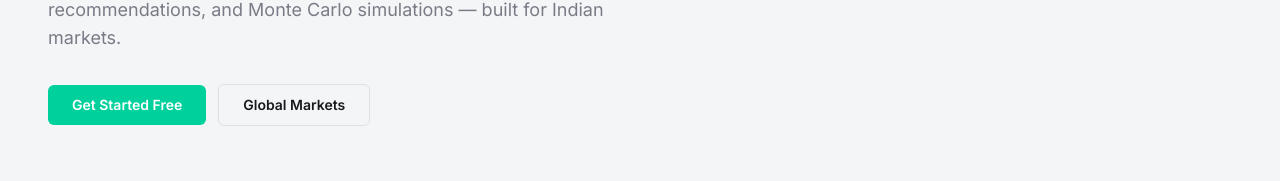
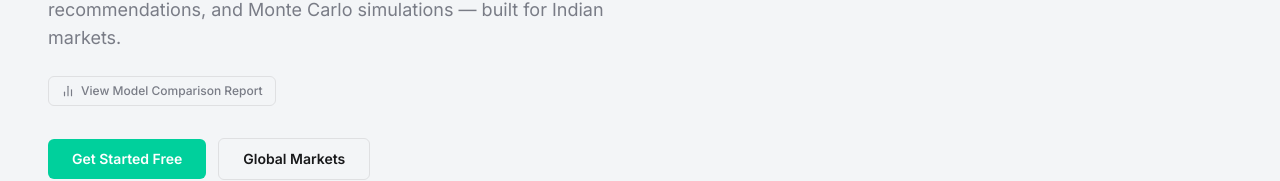
Before and after one commit to Rishi2403/Diversifi, a React (Vite) app in the folder frontend/: page / in a window 1280 px wide. Shown: the part 394-575 px from the top of the page. Built offline with nearby package versions, Linux system fonts and the light colour scheme; no server answers.

Commit message:
minor fixes

```diff
--- a/frontend/src/pages/ChatPage.tsx
+++ b/frontend/src/pages/ChatPage.tsx
@@ -10,6 +10,7 @@ import {
 import ReactMarkdown from "react-markdown";
 import { ChatMarkdown } from "@/components/ChatMarkdown";
 
+
 // --- Interfaces ---
 interface Message {
   id: string;
@@ -17,11 +18,13 @@ interface Message {
   content: string;
 }
 
+
 interface ReasoningStep {
   name: string;
   status: "pending" | "active" | "complete" | "error";
   message?: string;
 }
+
 
 interface BackendEvent {
   type: "result" | "clarifier" | "error";
@@ -29,7 +32,9 @@ interface BackendEvent {
   message: string;
 }
 
-const API_BASE = "http://localhost:8000";
+
+const API_BASE = "";
+
 
 // --- Modal Component ---
 function StepModal({
@@ -41,7 +46,9 @@ function StepModal({
 }) {
   if (!step) return null;
 
+
   const isError = step.status === "error";
+
 
   return (
     <div className="fixed inset-0 z-50 flex items-center justify-center p-4 bg-black/60 backdrop-blur-sm animate-in fade-in duration-200">
@@ -71,6 +78,7 @@ function StepModal({
             <X className="w-5 h-5 text-gray-500 dark:text-gray-400" />
           </button>
         </div>
+
 
         {/* Content */}
         <div className="p-6 max-h-[60vh] overflow-y-auto">
@@ -103,6 +111,7 @@ function StepModal({
           </div>
         </div>
 
+
         {/* Footer */}
         <div className="p-6 border-t border-gray-100 dark:border-white/5 bg-gray-50/50 dark:bg-white/5 flex justify-end">
           <button
@@ -116,6 +125,7 @@ function StepModal({
     </div>
   );
 }
+
 
 export default function ChatPage() {
   // --- UI State ---
@@ -131,35 +141,44 @@ export default function ChatPage() {
   const [isProcessing, setIsProcessing] = useState(false);
   const messagesEndRef = useRef<HTMLDivElement>(null);
 
+
   // --- Modal State ---
   const [selectedStep, setSelectedStep] = useState<ReasoningStep | null>(null);
+
 
   // --- Backend Logic State ---
   const [taskId, setTaskId] = useState<string | null>(null);
   const [waitingClarification, setWaitingClarification] = useState(false);
   const [reasoningSteps, setReasoningSteps] = useState<ReasoningStep[]>([]);
 
+
   const processedCountRef = useRef(0);
   const isPollingRef = useRef(false);
   const pollTimeoutRef = useRef<NodeJS.Timeout | null>(null);
+
 
   useEffect(() => {
     return () => stopPolling();
   }, []);
 
+
   const scrollToBottom = () => {
     messagesEndRef.current?.scrollIntoView({ behavior: "smooth" });
   };
+
 
   useEffect(() => {
     scrollToBottom();
   }, [messages, reasoningSteps]);
 
+
   // --- Backend Interaction Logic ---
+
 
   const handleSendMessage = async (e: React.FormEvent) => {
     e.preventDefault();
     if (!input.trim()) return;
+
 
     const userText = input;
     setMessages((prev) => [
@@ -169,6 +188,7 @@ export default function ChatPage() {
     setInput("");
     setIsProcessing(true);
 
+
     if (waitingClarification && taskId) {
       try {
         await fetch(`${API_BASE}/clarify`, {
@@ -176,6 +196,7 @@ export default function ChatPage() {
           headers: { "Content-Type": "application/json" },
           body: JSON.stringify({ task_id: taskId, answer: userText }),
         });
+
 
         setWaitingClarification(false);
         startPolling(taskId);
@@ -187,6 +208,7 @@ export default function ChatPage() {
       processedCountRef.current = 0;
       setReasoningSteps([{ name: "Initializing Agent...", status: "active" }]);
 
+
       try {
         const res = await fetch(`${API_BASE}/ask`, {
           method: "POST",
@@ -194,7 +216,9 @@ export default function ChatPage() {
           body: JSON.stringify({ question: userText }),
         });
 
+
         if (!res.ok) throw new Error("Backend connection failed");
+
 
         const data = await res.json();
         if (data.task_id) {
@@ -219,19 +243,24 @@ export default function ChatPage() {
     }
   };
 
+
   const startPolling = (id: string) => {
     stopPolling();
     isPollingRef.current = true;
 
+
     const poll = async () => {
       if (!isPollingRef.current) return;
+
 
       try {
         const res = await fetch(`${API_BASE}/get/${id}`);
         if (!res.ok) throw new Error("Poll failed");
 
+
         const data = await res.json();
         const allEvents = data.events || [];
+
 
         // 1. Update UI
         if (Array.isArray(allEvents)) {
@@ -243,8 +272,10 @@ export default function ChatPage() {
             }),
           );
 
+
           const hasClarifier = allEvents.some((e) => e.title === "Clarifier");
           const hasError = allEvents.some((e) => e.type === "error");
+
 
           if (data.status === "RUNNING" && !hasClarifier && !hasError) {
             mappedSteps.push({ name: "Processing...", status: "active" });
@@ -252,9 +283,11 @@ export default function ChatPage() {
           setReasoningSteps(mappedSteps);
         }
 
+
         // 2. Logic Control
         const newEvents = allEvents.slice(processedCountRef.current);
         processedCountRef.current = allEvents.length;
+
 
         // Check for Error
         const errorEvent = newEvents.find(
@@ -274,6 +307,7 @@ export default function ChatPage() {
           stopPolling();
           return;
         }
+
 
         // Check for Clarifier
         const newClarifier = newEvents.find(
@@ -298,22 +332,26 @@ export default function ChatPage() {
             ];
           });
 
+
           setIsProcessing(false);
           setWaitingClarification(true);
           stopPolling();
           return;
         }
 
+
         // Check for Completion
         if (data.status === "COMPLETED") {
           stopPolling();
           setIsProcessing(false);
+
 
           if (data.answer) {
             const cleanedAnswer = data.answer
               .split("\n")
               .filter((line) => !/^\|\s*:?-{2,}/.test(line.trim()))
               .join("\n");
+
 
             setMessages((prev) => {
               const lastMsg = prev[prev.length - 1];
@@ -340,13 +378,16 @@ export default function ChatPage() {
       }
     };
 
+
     poll();
   };
+
 
   const stopPolling = () => {
     isPollingRef.current = false;
     if (pollTimeoutRef.current) clearTimeout(pollTimeoutRef.current);
   };
+
 
   // --- RENDER ---
   return (
@@ -356,12 +397,14 @@ export default function ChatPage() {
         <StepModal step={selectedStep} onClose={() => setSelectedStep(null)} />
       )}
 
+
       {/* Stats Cards */}
       <div className="relative z-10 px-6 md:px-12 py-8">
         <div className="grid grid-cols-2 lg:grid-cols-4 gap-4 md:gap-6 max-w-7xl mx-auto">
           {(() => {
             const randomDataSources = 3;
             const randomConfidence = 100;
+
 
             return [
               { value: "8", label: "Active Agents" },
@@ -391,6 +434,7 @@ export default function ChatPage() {
           })()}
         </div>
       </div>
+
 
       {/* Main Chat Area */}
       <div className="relative z-10 px-6 md:px-12 py-8">
@@ -433,6 +477,7 @@ export default function ChatPage() {
               <div ref={messagesEndRef} />
             </div>
 
+
             {/* Input */}
             <div className="border-t border-border p-4">
               <form onSubmit={handleSendMessage} className="flex gap-2">
@@ -460,6 +505,7 @@ export default function ChatPage() {
             </div>
           </div>
 
+
           {/* Reasoning Panel */}
           <div
             className="rounded-xl border border-border p-6 overflow-hidden bg-card"
@@ -470,12 +516,14 @@ export default function ChatPage() {
               </h3>
             </div>
 
+
             <div className="space-y-4">
               {reasoningSteps.length === 0 && !isProcessing && (
                 <p className="text-sm opacity-50 italic">
                   Waiting for query...
                 </p>
               )}
+
 
               {reasoningSteps.map((step, idx) => (
                 <div
@@ -500,6 +548,7 @@ export default function ChatPage() {
                     )}
                   </div>
 
+
                   {/* Content */}
                   <div className="flex-1 min-w-0">
                     <p
@@ -507,6 +556,7 @@ export default function ChatPage() {
                     >
                       {step.name}
                     </p>
+
 
                     {/* Markdown Preview Box */}
                     {step.message && (
@@ -523,6 +573,7 @@ export default function ChatPage() {
                     )}
                   </div>
 
+
                   {(step.status === "complete" || step.status === "error") && (
                     <ArrowUpRight className="w-4 h-4 text-gray-400 opacity-0 group-hover:opacity-100 transition-opacity absolute top-3 right-3" />
                   )}
--- a/frontend/src/pages/LandingPage.tsx
+++ b/frontend/src/pages/LandingPage.tsx
@@ -2,6 +2,7 @@ import { Link } from "react-router-dom";
 import { TrendingUp, TrendingDown, BarChart2, Shield, Zap } from "lucide-react";
 import { Header } from "@/components/Header";
 import { SignedIn, SignedOut } from "@clerk/clerk-react";
+
 
 const TICKERS = [
   { name: "NIFTY 50", value: "23,415.05", change: "+127.35", pct: "+0.55%", up: true },
@@ -13,6 +14,7 @@ const TICKERS = [
   { name: "NIFTY PHARMA", value: "21,340.60", change: "+180.30", pct: "+0.85%", up: true },
   { name: "USD/INR", value: "83.42", change: "+0.15", pct: "+0.18%", up: false },
 ];
+
 
 export default function LandingPage() {
   return (
@@ -46,8 +48,10 @@ export default function LandingPage() {
         </div>
       </div>
 
+
       {/* Navbar */}
       <Header />
+
 
       {/* Hero Section */}
       <div className="relative px-6 md:px-12 py-16 md:py-24 max-w-7xl mx-auto">
@@ -64,16 +68,30 @@ export default function LandingPage() {
             AI-Powered Research • Indian Markets
           </div>
 
+
           <h1 className="text-4xl md:text-5xl font-bold tracking-tight text-foreground leading-tight">
             Smart Portfolio
             <br />
             <span style={{ color: "#00D09C" }}>Analysis & Insights</span>
           </h1>
 
+
           <p className="text-base md:text-lg text-muted-foreground max-w-xl leading-relaxed">
             AI-driven portfolio health scoring, sector analysis, rebalancing
             recommendations, and Monte Carlo simulations — built for Indian markets.
           </p>
+
+
+          <a
+            href="/comparison_report.html"
+            target="_blank"
+            rel="noopener noreferrer"
+            className="inline-flex items-center gap-1.5 text-xs font-medium px-3 py-1.5 rounded-md border border-border text-muted-foreground hover:text-foreground hover:border-[#00D09C]/60 transition-all w-fit"
+          >
+            <BarChart2 className="w-3.5 h-3.5" />
+            View Model Comparison Report
+          </a>
+
 
           <div className="flex items-center gap-3 pt-2">
             <SignedOut>
@@ -103,6 +121,7 @@ export default function LandingPage() {
           </div>
         </div>
 
+
         {/* Stats row */}
         <div className="mt-14 grid grid-cols-2 lg:grid-cols-4 gap-4">
           {[
@@ -120,6 +139,7 @@ export default function LandingPage() {
         </div>
       </div>
 
+
       {/* Features Section */}
       <section className="px-6 md:px-12 py-16 border-t border-border">
         <div className="max-w-7xl mx-auto">
@@ -131,6 +151,7 @@ export default function LandingPage() {
               Built for serious investors who want data-driven clarity
             </p>
           </div>
+
 
           <div className="grid grid-cols-1 md:grid-cols-3 gap-5">
             {[
@@ -173,6 +194,7 @@ export default function LandingPage() {
         </div>
       </section>
 
+
       {/* Team Section */}
       <section className="px-6 md:px-12 py-16 border-t border-border">
         <div className="max-w-7xl mx-auto">
@@ -184,6 +206,7 @@ export default function LandingPage() {
               Experts in AI, finance, and software engineering
             </p>
           </div>
+
 
           <div className="grid grid-cols-1 sm:grid-cols-2 lg:grid-cols-5 gap-4">
             {[
@@ -239,6 +262,7 @@ export default function LandingPage() {
         </div>
       </section>
 
+
       {/* Footer */}
       <footer className="border-t border-border px-6 md:px-12 py-8">
         <div className="max-w-7xl mx-auto flex flex-col md:flex-row justify-between items-center gap-4">
--- a/frontend/vite.config.ts
+++ b/frontend/vite.config.ts
@@ -1,6 +1,7 @@
 import { defineConfig } from "vite";
 import react from "@vitejs/plugin-react-swc";
 import path from "path";
+
 
 // https://vitejs.dev/config/
 export default defineConfig({
@@ -13,4 +14,13 @@ export default defineConfig({
       "@": path.resolve(__dirname, "./src"),
     },
   },
+  server: {
+    host: true, // expose on 0.0.0.0 so Windows browser can reach it via WSL2 IP
+    proxy: {
+      "/ask": "http://localhost:8000",
+      "/get": "http://localhost:8000",
+      "/clarify": "http://localhost:8000",
+      "/portfolio": "http://localhost:8000",
+    },
+  },
 });
```
